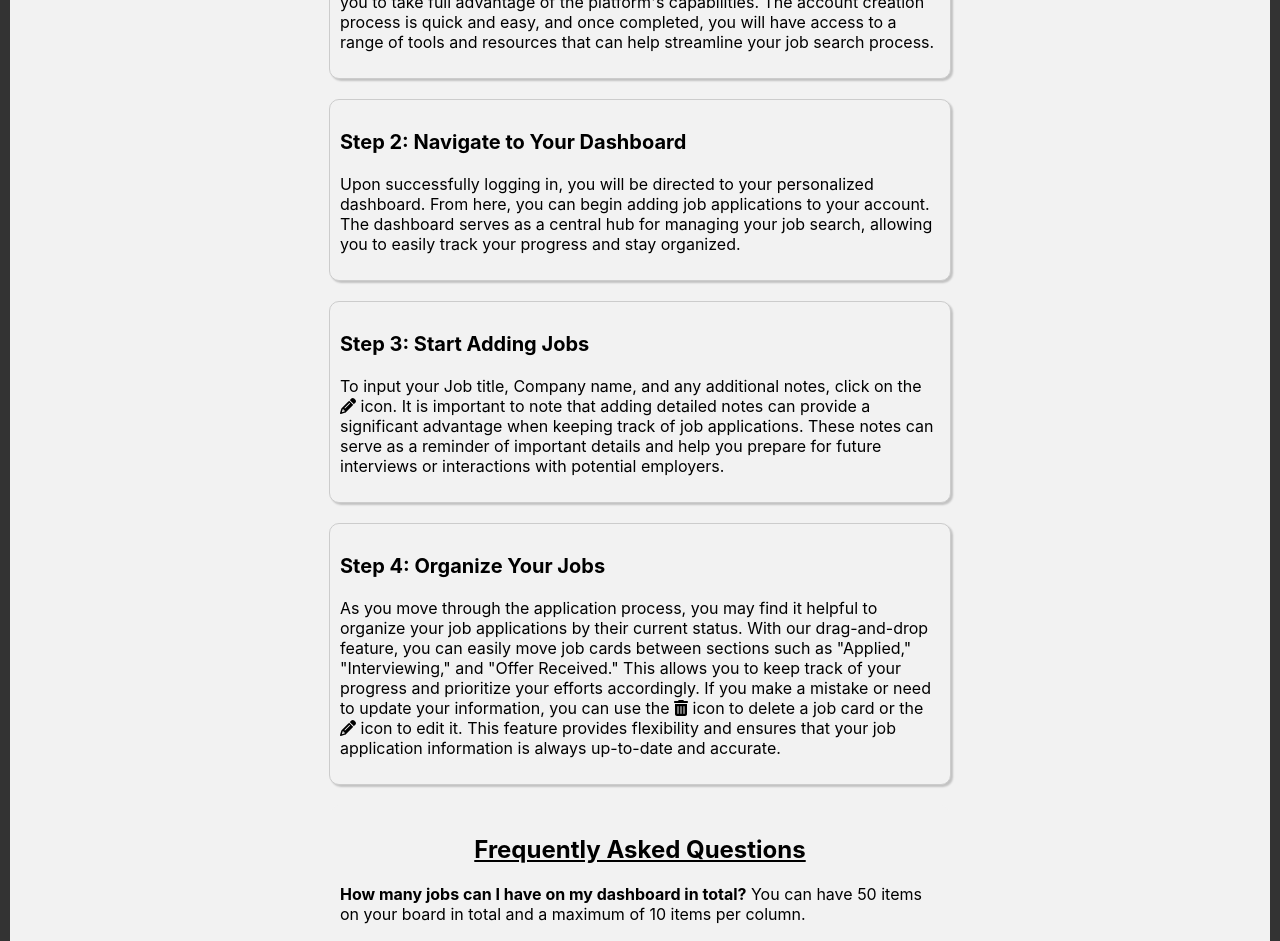
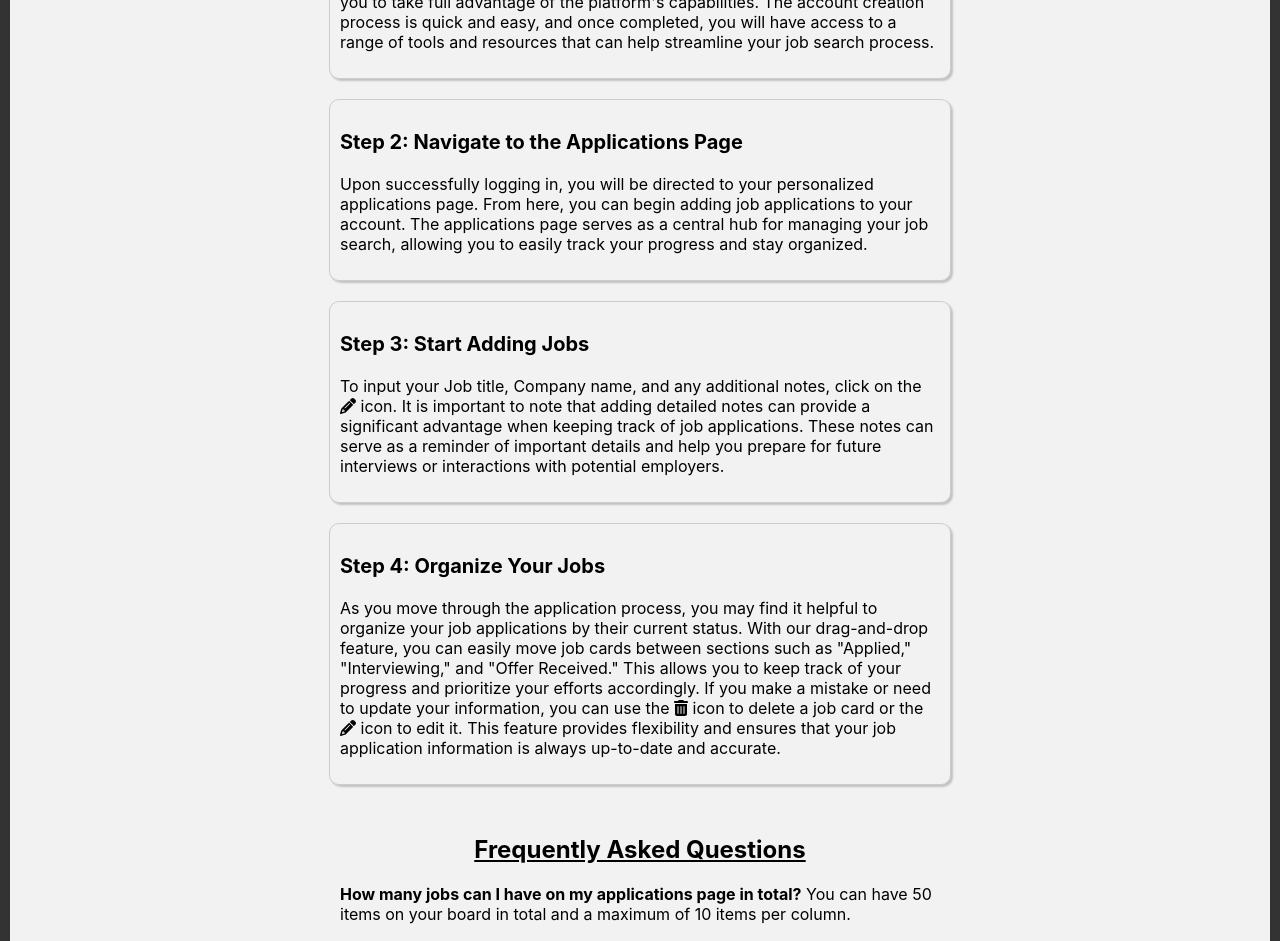
Before and after one commit to irina-sheveliova/CFG-Job-tracker, a React (Create React App) app in the folder client/: page /HowitWorks in a window 1280 px wide. Shown: the part 280-1221 px from the top of the page. Built offline with nearby package versions, Linux system fonts and the light colour scheme; a web font is replaced by a local one.

Commit message:
Updated How it Works to remove "Dashboard" text

```diff
--- a/client/src/components/HowitWorks/Howitworks.js
+++ b/client/src/components/HowitWorks/Howitworks.js
@@ -10,8 +10,8 @@ const HowItWorks = () => {
         <p>In order to access the features and benefits of Job Flow, you must first create a new account or log in to an existing one. This step is necessary to ensure the security and privacy of your job application information, as well as to enable you to take full advantage of the platform's capabilities. The account creation process is quick and easy, and once completed, you will have access to a range of tools and resources that can help streamline your job search process.</p>
       </div>
       <div className="step-box">
-        <h3>Step 2: Navigate to Your Dashboard</h3>
-        <p>Upon successfully logging in, you will be directed to your personalized dashboard. From here, you can begin adding job applications to your account. The dashboard serves as a central hub for managing your job search, allowing you to easily track your progress and stay organized.</p>
+        <h3>Step 2: Navigate to the Applications Page</h3>
+        <p>Upon successfully logging in, you will be directed to your personalized applications page. From here, you can begin adding job applications to your account. The applications page serves as a central hub for managing your job search, allowing you to easily track your progress and stay organized.</p>
       </div>
       <div className="step-box">
         <h3>Step 3: Start Adding Jobs</h3>
@@ -24,7 +24,7 @@ const HowItWorks = () => {
       </div>
       <div className="faq-box">
         <h2>Frequently Asked Questions</h2>
-        <p><strong>How many jobs can I have on my dashboard in total?</strong> You can have 50 items on your board in total and a maximum of 10 items per column.</p>
+        <p><strong>How many jobs can I have on my applications page in total?</strong> You can have 50 items on your board in total and a maximum of 10 items per column.</p>
         <p><strong>Is Job flow free to use?</strong> Yes, we believe that everyone should have access to tools that can help them manage their job search effectively. That's why we've made Job flow completely free to use. All you need to do is sign up for an account to access all of the features we offer.</p>
         <p><strong>How do I change my password?</strong> You can change your password by going to your account settings and clicking on the "Change Password" button. If you have any issues, please contact support at support@jobflow.com.</p>
         <p><strong>Can I delete jobs from my job flow?</strong> Yes, you can delete jobs from your job flow by clicking on the job and selecting the "delete" option.</p>
```
